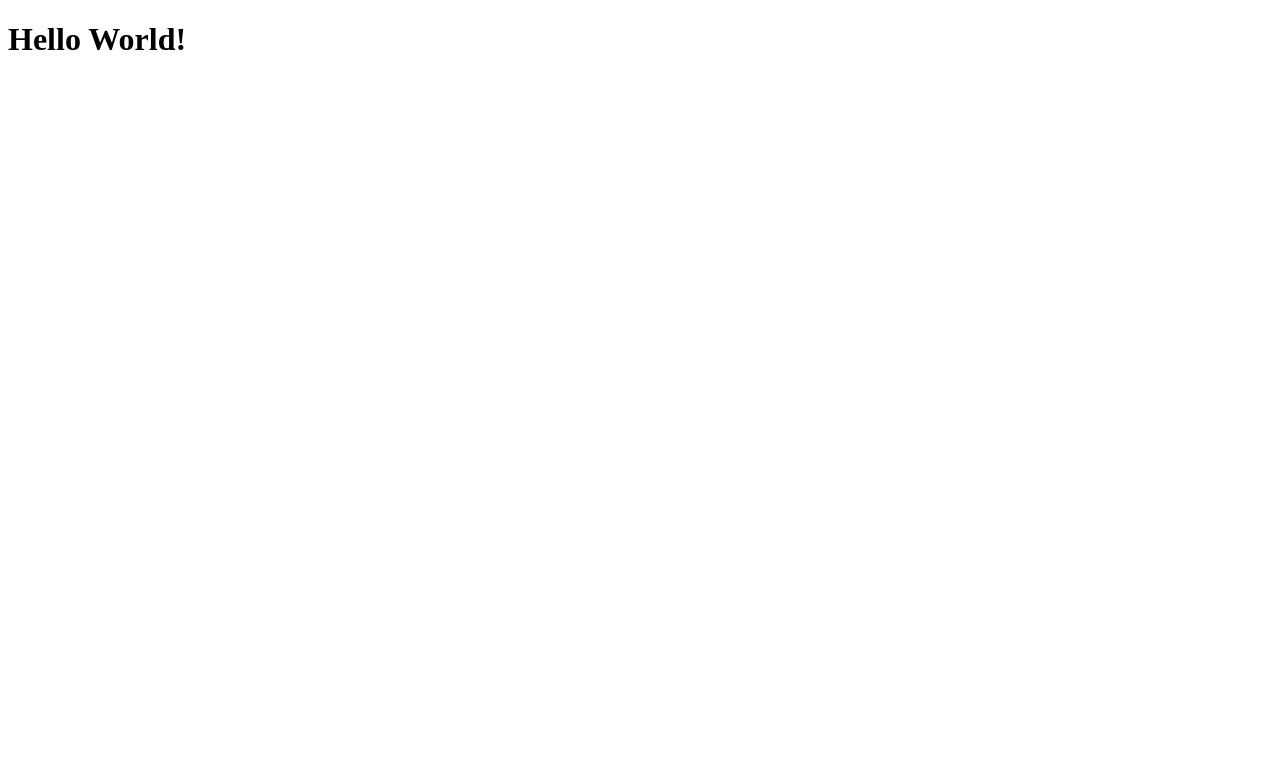
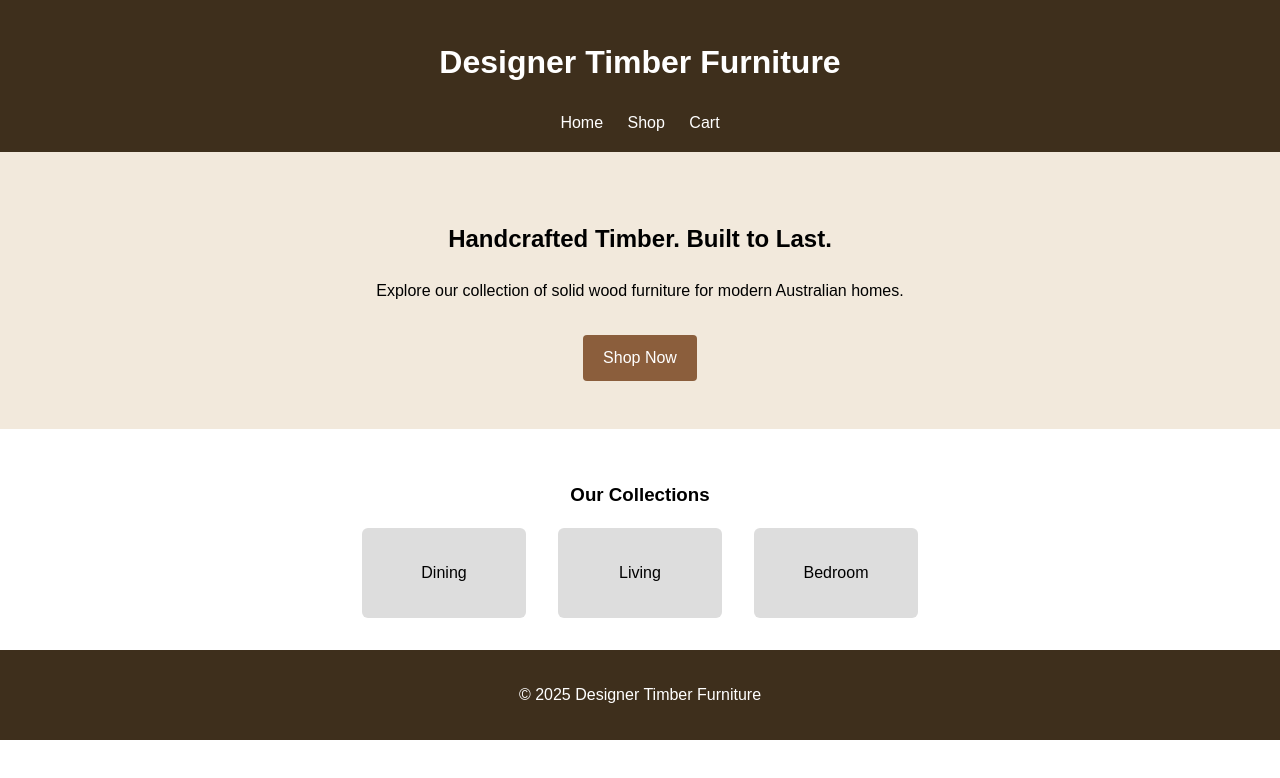
Before and after one commit to sg1708/Site-Design, a plain HTML site: page index.html in a window 1280 px wide. Drawn offline with Linux system fonts and the light colour scheme.

Commit message:
Added basic site structure

```diff
--- /dev/null
+++ b/CSS/styles.css
@@ -0,0 +1,53 @@
+body {
+  font-family: sans-serif;
+  margin: 0;
+  padding: 0;
+  line-height: 1.6;
+}
+
+header, footer {
+  background: #3e2f1c;
+  color: white;
+  padding: 1em;
+  text-align: center;
+}
+
+nav a {
+  color: white;
+  margin: 0 10px;
+  text-decoration: none;
+}
+
+.hero {
+  text-align: center;
+  padding: 3em 1em;
+  background-color: #f2e9dc;
+}
+
+.btn {
+  display: inline-block;
+  background: #8b5e3c;
+  color: white;
+  padding: 10px 20px;
+  text-decoration: none;
+  border-radius: 4px;
+  margin-top: 1em;
+}
+
+.categories {
+  padding: 2em;
+  text-align: center;
+}
+
+.category-grid {
+  display: flex;
+  justify-content: center;
+  gap: 2em;
+}
+
+.category {
+  background: #ddd;
+  padding: 2em;
+  width: 100px;
+  border-radius: 6px;
+}
--- /dev/null
+++ b/Java/main.js
@@ -0,0 +1,3 @@
+function addToCart() {
+  alert("Product added to cart!");
+}
--- a/index.html
+++ b/index.html
@@ -4,9 +4,39 @@
     <meta charset="UTF-8">
     <meta name="viewport" content="width=device-width, initial-scale=1.0">
     <title>Designer Timber Furniture</title>
+    <link rel="stylesheet" href="css/styles.css">
 </head>
 <body>
-    <h1>Hello World!</h1>
+
+    <header>
+        <h1>Designer Timber Furniture</h1>
+        <nav>
+            <a href="index.html">Home</a>
+            <a href="product.html">Shop</a>
+            <a href="cart.html">Cart</a>
+        </nav>
+    </header>
+
+    <main>
+        <section class="hero">
+            <h2>Handcrafted Timber. Built to Last.</h2>
+            <p>Explore our collection of solid wood furniture for modern Australian homes.</p>
+            <a href="product.html" class="btn">Shop Now</a>
+        </section>
+
+        <section class="categories">
+            <h3>Our Collections</h3>
+            <div class="category-grid">
+                <div class="category">Dining</div>
+                <div class="category">Living</div>
+                <div class="category">Bedroom</div>
+            </div>
+        </section>
+    </main>
+
+    <footer>
+        <p>&copy; 2025 Designer Timber Furniture</p>
+    </footer>
 
 </body>
 </html>
```
Also changed, not shown: cart.html (added, +13 -0 lines), checkout.html (added, +17 -0 lines), confirmation.html (added, +12 -0 lines), product.html (added, +17 -0 lines), 1 other file.
